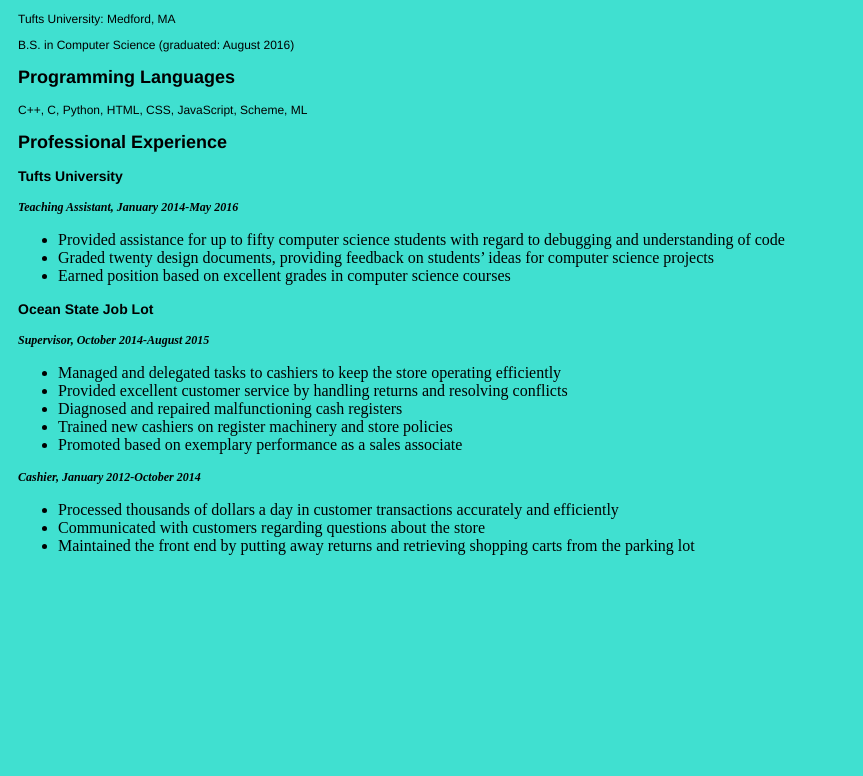
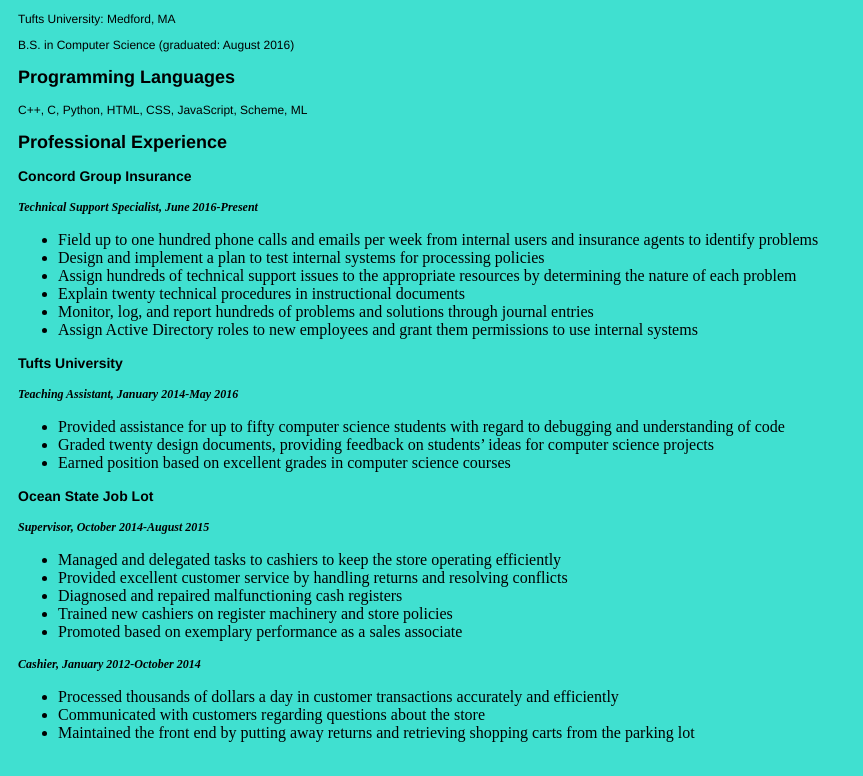
Before and after one commit to jamespmernin/jmernin1992.github.io, a plain HTML site: page resume.html in a window 1280 px wide. Shown: the part 102-878 px from the top of the page, without its empty margins (0-863 px from the left). Before the commit the page ends 800 px from the top, so only its background shows below. Drawn offline with Linux system fonts and the light colour scheme.

Commit message:
Update resume.html

```diff
--- a/resume.html
+++ b/resume.html
@@ -22,6 +22,17 @@
 		<p>C++, C, Python, HTML, CSS, JavaScript, Scheme, ML</p>
 
 		<h2>Professional Experience</h2>
+
+		<h3>Concord Group Insurance</h3>
+		<h4>Technical Support Specialist, June 2016-Present</h4>
+		<ul>
+			<li>Field up to one hundred phone calls and emails per week from internal users and insurance agents to identify problems</li>
+			<li>Design and implement a plan to test internal systems for processing policies</li>
+			<li>Assign hundreds of technical support issues to the appropriate resources by determining the nature of each problem</li>
+			<li>Explain twenty technical procedures in instructional documents</li>
+			<li>Monitor, log, and report hundreds of problems and solutions through journal entries</li>
+			<li>Assign Active Directory roles to new employees and grant them permissions to use internal systems</li>
+		</ul>
 
 		<h3>Tufts University</h3>
 		<h4>Teaching Assistant, January 2014-May 2016</h4>
```
